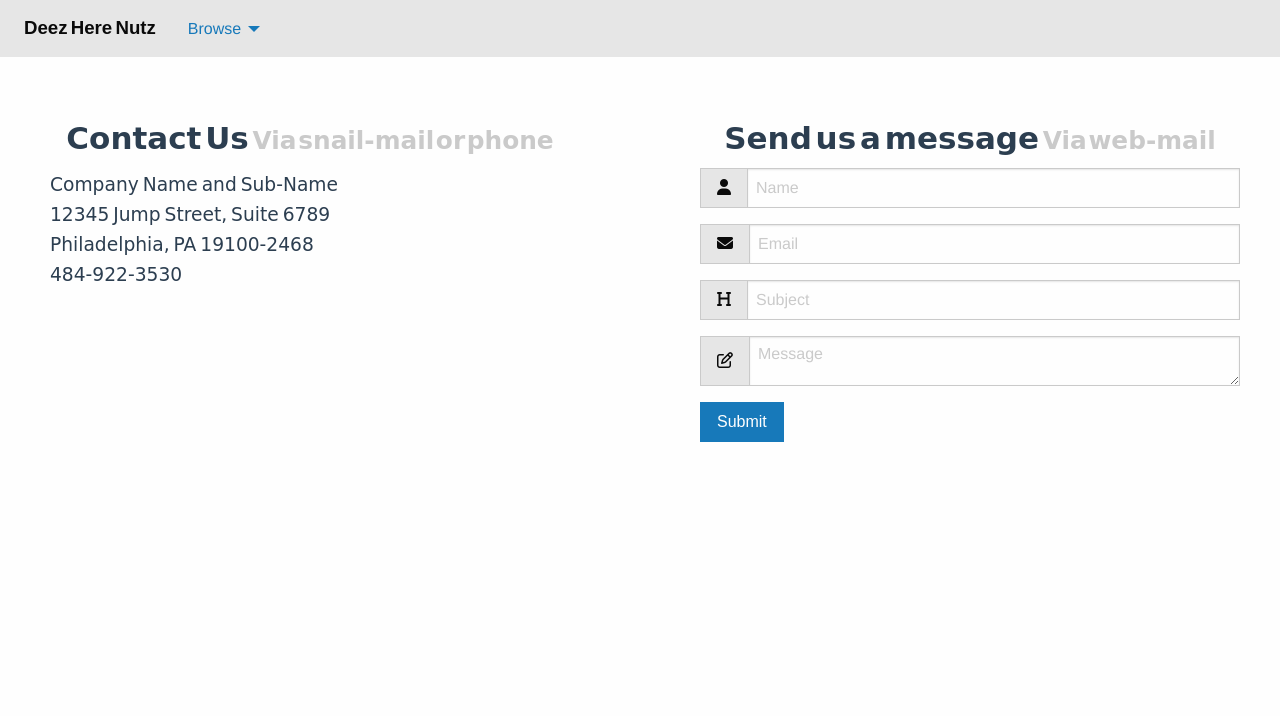
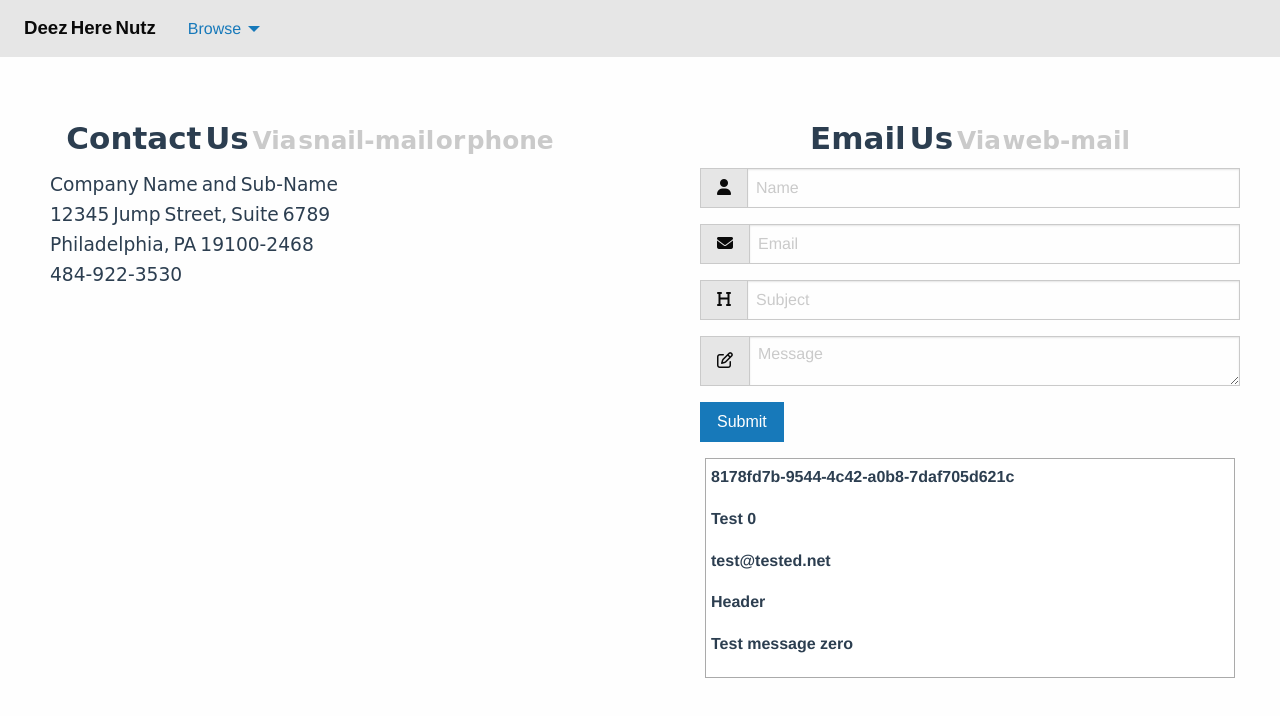
Before and after one commit to bitjawn/VAD, a Vue app: page /contact in a window 1280 px wide. Shown: the top 716 px of the page. Built offline with nearby package versions, Linux system fonts and the light colour scheme; what vue-pouch-db would draw is missing.

Commit message:
Added Vuex store for the user messages

```diff
--- a/package.json
+++ b/package.json
@@ -10,9 +10,11 @@
     "build": "node build/build.js"
   },
   "dependencies": {
+    "uuid": "^3.0.1",
     "vue": "^2.2.6",
     "vue-pouch-db": "^2.0.1",
-    "vue-router": "^2.3.1"
+    "vue-router": "^2.3.1",
+    "vuex": "^2.3.1"
   },
   "devDependencies": {
     "autoprefixer": "^6.7.2",
--- a/src/App.vue
+++ b/src/App.vue
@@ -1,8 +1,6 @@
 <template>
   <div id="app">
-    <transition name="slide">
         <router-view></router-view>
-    </transition>
   </div>
 </template>
 
--- a/src/components/Contact.vue
+++ b/src/components/Contact.vue
@@ -6,7 +6,7 @@
 </template>
 
 <script>
-    import Webmail from './WebMail'
+    import Webmail from './Webmail'
     import Snailmail from './Snailmail'
 
     export default {
--- a/src/components/WebMail.vue
+++ b/src/components/WebMail.vue
@@ -1,45 +1,13 @@
 <template>
-     <div class="right-floater">
-            <h3 class="header">{{title}} <small>{{how}}</small></h3>
-            <form method="post" action="/contact">
-                     <div class="input-group">
-                        <span class="input-group-label"><i class="fa fa-user" aria-hidden="true"></i></span>
-                        <input type="text" name="name" class="input-group-field" placeholder="Name" required>
-                    </div>
-
-                    <div class="input-group">
-                        <span class="input-group-label"><i class="fa fa-envelope" aria-hidden="true"></i></span>
-                        <input type="email" name="email" class="input-group-field" placeholder="Email" required>
-                    </div>
-
-                     <div class="input-group">
-                        <span class="input-group-label"><i class="fa fa-header" aria-hidden="true"></i></span>
-                        <input type="text" name="subject" class="input-group-field" placeholder="Subject">
-                    </div>
-
-                    <div class="input-group">
-                        <span class="input-group-label"><i class="fa fa-edit" aria-hidden="true"></i></span>
-                        <textarea class="input-group-field message" name="message" placeholder="Message" ></textarea>
-                    </div>
-
-                    <div class="input-group">
-                        <div class="input-group-button">
-                            <input type="submit" class="button" value="Submit">
-                        </div>
-                    </div>
-                </form>
-        </div>
+    <webform></webform>
 </template>
 
 <script>
+    import Webform from './Webform'
+
     export default {
         name: 'webmail',
-        data() {
-            return {
-                title: 'Send us a message',
-                how: 'Via web-mail'
-            }
-        }
+        components: { Webform }
     }
 </script>
 
--- /dev/null
+++ b/src/components/Webform.vue
@@ -0,0 +1,92 @@
+<template>
+    <div class="right-floater">
+        <h3 class="header">{{title}} <small>{{how}}</small></h3>
+        <form>
+            <div class="input-group">
+                <span class="input-group-label"><i class="fa fa-user" aria-hidden="true"></i></span>
+                <input type="text" name="name" class="input-group-field" placeholder="Name" v-model="name" v-on:focus="clear" required>
+            </div>
+
+            <div class="input-group">
+                <span class="input-group-label"><i class="fa fa-envelope" aria-hidden="true"></i></span>
+                <input type="email" name="email" class="input-group-field" placeholder="Email" v-model="email" v-on:focus="clear" required>
+            </div>
+
+            <div class="input-group">
+                <span class="input-group-label"><i class="fa fa-header" aria-hidden="true"></i></span>
+                <input type="text" name="subject" class="input-group-field" placeholder="Subject" v-model="subject" v-on:focus="clear">
+            </div>
+
+            <div class="input-group">
+                <span class="input-group-label"><i class="fa fa-edit" aria-hidden="true"></i></span>
+                <textarea class="input-group-field" name="message" placeholder="Message" v-model="message" v-on:focus="clear" required></textarea>
+            </div>
+
+            <div class="input-group">
+                <div class="input-group-button">
+                    <input type="submit" class="button" value="Submit" v-on:click="submitted">
+                </div>
+            </div>
+        </form>
+        <div class="message" v-for="message in messages">
+            <p>{{message.id}}</p>
+            <p>{{message.name}}</p>
+            <p>{{message.email}}</p>
+            <p>{{message.subject}}</p>
+            <p>{{message.message}}</p>
+        </div>
+    </div>
+</template>
+
+<script>
+    import { mapGetters, mapActions } from 'vuex'
+    export default {
+        name: 'webform',
+        data() {
+            return {
+                title: 'Email Us',
+                how: 'Via web-mail',
+                name:'',
+                email:'',
+                subject:'',
+                message:''
+            }
+        },
+        computed: {
+            ...mapGetters(['messages'])
+        },
+        methods: {
+            clearFields: function() {
+                this.name = '';
+                this.email = '';
+                this.subject = '';
+                this.message = '';
+            },
+            ...mapActions(['addNewMessage']),
+            submitted: function(e) {
+                e.preventDefault();
+                if (this.name && this.email && this.message) {
+                    let newMessage = {
+                        name: this.name,
+                        email: this.email,
+                        subject: this.subject || 'Empty Subject',
+                        message: this.message,
+                    };
+                    this.$store.dispatch('addNewMessage', newMessage);
+                    this.clearFields();
+                }
+            }
+        }
+    }
+</script>
+
+<style scoped>
+    .message {
+        border:solid 1pt #aaa;
+        background-color:#fff;
+        font-weight:888;
+        padding:5px;
+        margin:5px;
+        text-align:left;
+    }
+</style>
--- a/src/main.js
+++ b/src/main.js
@@ -3,6 +3,7 @@
 import Vue from 'vue'
 import App from './App'
 import router from './router'
+import store from './store'
 
 Vue.config.productionTip = false
 Vue.config.silent = true
@@ -11,6 +12,7 @@ Vue.config.silent = true
 new Vue({
   el: '#app',
   router,
+  store,
   template: '<App/>',
   components: { App }
 })
--- /dev/null
+++ b/src/store.js
@@ -0,0 +1,30 @@
+import Vue from 'vue';
+import Vuex from 'vuex';
+import uuid from 'uuid';
+
+Vue.use(Vuex);
+
+const state = {
+    userMessages: [
+        {id:uuid.v4(), name:'Test 0', email:'test@tested.net', subject:'Header', message:'Test message zero'}
+    ]
+}
+
+const mutations = {
+    addMessage: (state, msg) => {msg.id = uuid.v4(); state.userMessages.push(msg);}
+}
+
+const actions = {
+    addNewMessage: (context, payload) => context.commit('addMessage', payload),
+}
+
+const getters = {
+    messages: state => state.userMessages
+}
+
+export default new Vuex.Store({
+    state,
+    mutations,
+    actions,
+    getters
+})
```
